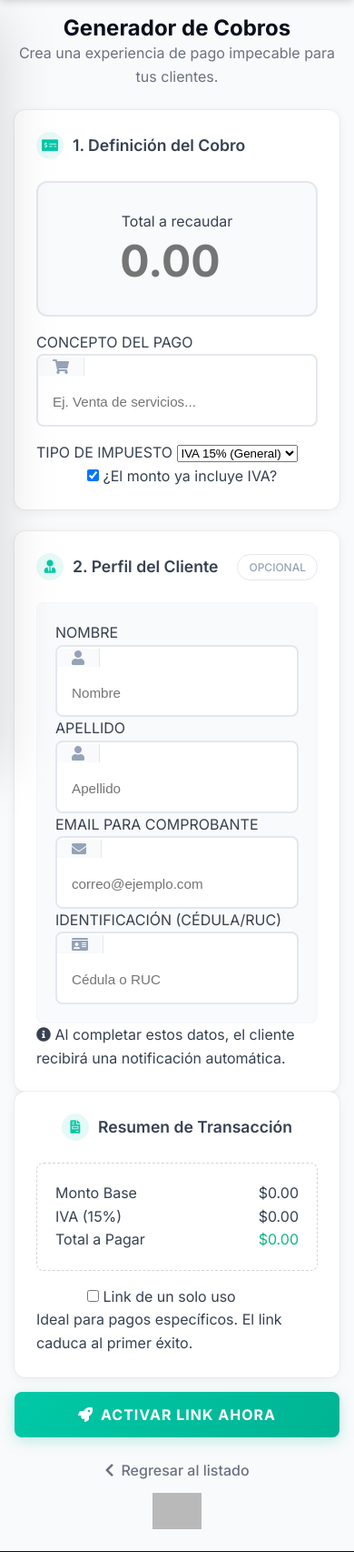
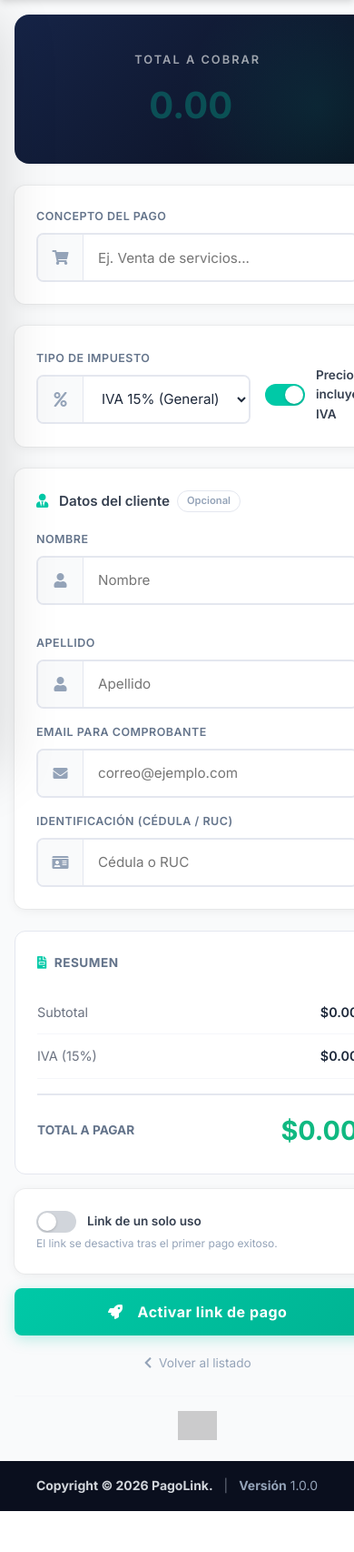
Before and after one commit to lennynT219/NewPagoLink, a Django app: template payments/templates/payments/link_form.html in a window 390 px wide. Shown: the part 60-1766 px from the top of the page at 91% size. After the commit the page ends 1721 px from the top, so only its background shows below. Run offline with Django 5.2, Linux system fonts and the light colour scheme; the template is opened without the code that fills it: values that come from a table or form of the project are taken from there, others are empty; some libraries are stand-ins or nearby versions; grey boxes are pictures that could not be loaded.

Commit message:
feat(ui): redesign link form as modern payment gateway
- Pure CSS Grid layout: left form (1fr) + sticky right panel (400px)
- Amount hero: navy gradient background with teal input, 3.5rem font
- Clean modern-input-group: icon + input with focus teal ring
- Receipt card: live subtotal, IVA, total calculation
- Custom switch toggles (pure CSS, no Bootstrap dependency)
- Client data in 2-column grid, optional badge
- Responsive: single column on mobile
- 114 tests passing, zero Bootstrap grid classes

```diff
--- a/payments/templates/payments/link_form.html
+++ b/payments/templates/payments/link_form.html
@@ -5,306 +5,524 @@
 
 {% block css %}
 <style>
-    /* ── Link Form specific styles (aligned with design-system) ── */
-    .hero-amount-box {
-        background: var(--gray-50);
-        padding: 30px;
-        border-radius: var(--radius);
+    .link-form-layout {
+        display: grid;
+        grid-template-columns: 1fr 400px;
+        gap: var(--space-8);
+        align-items: start;
+        max-width: 1200px;
+        margin: 0 auto;
+    }
+
+    .link-form-left {
+        display: flex;
+        flex-direction: column;
+        gap: var(--space-6);
+    }
+
+    .link-form-right {
+        position: sticky;
+        top: 80px;
+        display: flex;
+        flex-direction: column;
+        gap: var(--space-4);
+    }
+
+    /* ── Amount Hero ── */
+    .amount-hero {
+        background: linear-gradient(135deg, var(--navy-700), var(--navy-900));
+        border-radius: var(--radius-lg);
+        padding: 2.5rem 2rem;
+        text-align: center;
+        position: relative;
+        overflow: hidden;
+    }
+
+    .amount-hero::before {
+        content: '';
+        position: absolute;
+        top: -30%;
+        right: -20%;
+        width: 300px;
+        height: 300px;
+        background: radial-gradient(circle, var(--teal-glow) 0%, transparent 70%);
+        opacity: 0.4;
+    }
+
+    .amount-hero-label {
+        color: rgba(255,255,255,0.6);
+        font-size: 0.8rem;
+        font-weight: 600;
+        text-transform: uppercase;
+        letter-spacing: 2px;
+        margin-bottom: 1rem;
+        position: relative;
+    }
+
+    .amount-hero-input {
+        font-size: 3.5rem !important;
+        font-weight: 700;
+        background: transparent;
+        border: none;
+        color: var(--teal) !important;
+        text-align: center;
+        width: 100%;
+        max-width: 400px;
+        margin: 0 auto;
+        outline: none;
+        font-family: var(--font-family);
+        position: relative;
+        height: auto !important;
+        padding: 0 !important;
+        line-height: 1.2;
+    }
+
+    .amount-hero-input::placeholder {
+        color: rgba(0, 201, 167, 0.3);
+    }
+
+    .amount-hero-input:focus {
+        outline: none;
+        box-shadow: none;
+    }
+
+    .amount-hero-currency {
+        position: absolute;
+        left: 50%;
+        transform: translateX(-50%);
+        top: 2.8rem;
+        font-size: 1.5rem;
+        color: rgba(255,255,255,0.3);
+        font-weight: 500;
+    }
+
+    .amount-hero-error {
+        color: #fca5a5;
+        font-size: 0.8rem;
+        margin-top: 0.5rem;
+        position: relative;
+    }
+
+    /* ── Modern Input Group ── */
+    .modern-field {
+        margin-bottom: var(--space-4);
+    }
+
+    .modern-field label {
+        display: block;
+        font-size: 0.78rem;
+        font-weight: 600;
+        color: var(--gray-600);
+        text-transform: uppercase;
+        letter-spacing: 0.5px;
+        margin-bottom: var(--space-2);
+    }
+
+    .modern-input-group {
+        display: flex;
+        align-items: stretch;
         border: 2px solid var(--gray-200);
+        border-radius: var(--radius-sm);
+        overflow: hidden;
         transition: all var(--transition-fast);
+        background: var(--white);
     }
-    .hero-amount-box:focus-within {
+
+    .modern-input-group:focus-within {
         border-color: var(--teal);
-        background: var(--white);
         box-shadow: 0 0 0 4px rgba(0, 201, 167, 0.1);
     }
-    .hero-amount-input {
-        font-size: 3rem !important;
-        font-weight: 700;
-        border: none;
-        background: transparent;
-        color: var(--success);
-        padding: 0;
-        height: auto;
-        text-align: center;
-        width: 100%;
-        outline: none;
-        font-family: var(--font-family);
-    }
-    .hero-amount-input:focus {
-        box-shadow: none;
-        outline: none;
-    }
-    .receipt-box {
-        background: var(--white);
-        border: 1px dashed var(--gray-300);
-        border-radius: var(--radius-sm);
-        padding: 20px;
-        position: sticky;
-        top: 80px;
-    }
-    .section-title {
-        font-size: 1.1rem;
-        font-weight: var(--font-weight-semibold);
-        color: var(--gray-700);
-        margin-bottom: 1.5rem;
-        display: flex;
-        align-items: center;
-    }
-    .section-title i {
-        width: 30px;
-        height: 30px;
-        background: rgba(0, 201, 167, 0.1);
-        color: var(--teal);
-        border-radius: 50%;
+
+    .modern-input-icon {
         display: flex;
         align-items: center;
         justify-content: center;
-        margin-right: 10px;
-        font-size: 0.9rem;
-    }
-    .custom-switch {
-        padding-left: 3.5rem !important;
-    }
-    .custom-switch .custom-control-label {
-        padding-top: 3px;
-        cursor: pointer;
-    }
-    .custom-switch .custom-control-label::before {
-        left: -3rem !important;
-        height: 1.5rem;
-        width: 2.75rem;
-        border-radius: 1rem;
-    }
-    .custom-switch .custom-control-label::after {
-        left: calc(-3rem + 2px) !important;
-        width: calc(1.5rem - 4px);
-        height: calc(1.5rem - 4px);
-        border-radius: 1rem;
-    }
-    .custom-switch .custom-control-input:checked ~ .custom-control-label::after {
-        transform: translateX(1.25rem);
-    }
-    .client-data-box {
-        background-color: var(--gray-50);
-        border-radius: var(--radius-sm);
-        padding: 20px;
-        border: 1px solid var(--gray-100);
-    }
-    .input-group-modern {
-        border-radius: var(--radius-sm);
-        overflow: hidden;
-        border: 2px solid var(--gray-200);
-        transition: all var(--transition-fast);
-        background: var(--white);
-    }
-    .input-group-modern:focus-within {
-        border-color: var(--teal);
-        box-shadow: 0 0 0 4px rgba(0, 201, 167, 0.1);
-    }
-    .input-group-modern .input-group-prepend .input-group-text {
-        background-color: var(--gray-50);
-        border: none;
+        width: 50px;
+        flex-shrink: 0;
+        background: var(--gray-50);
         border-right: 1px solid var(--gray-200);
         color: var(--gray-400);
-        padding: 0 16px;
         font-size: 1rem;
     }
-    .input-group-modern .form-control {
+
+    .modern-input-group input,
+    .modern-input-group select {
+        flex: 1;
         border: none !important;
         padding: 14px 16px !important;
         font-size: 0.95rem !important;
-        height: 50px !important;
+        font-family: var(--font-family);
         background: var(--white);
         color: var(--gray-800);
+        outline: none !important;
         box-shadow: none !important;
+        height: 50px;
     }
-    .input-group-modern .form-control:focus {
-        box-shadow: none;
-        outline: none;
+
+    .modern-input-group select {
+        cursor: pointer;
     }
-    .input-group-modern select.form-control {
-        height: 50px !important;
-        padding: 0 16px !important;
+
+    /* ── Client Data Card ── */
+    .client-grid {
+        display: grid;
+        grid-template-columns: 1fr 1fr;
+        gap: var(--space-4);
     }
-    .section-header {
+
+    .optional-badge {
+        display: inline-flex;
+        align-items: center;
+        font-size: 0.7rem;
+        font-weight: 600;
+        color: var(--gray-400);
+        border: 1px solid var(--gray-200);
+        border-radius: 50px;
+        padding: 2px 10px;
+        margin-left: var(--space-2);
+    }
+
+    /* ── Receipt / Right Panel ── */
+    .receipt-card {
+        background: var(--white);
+        border: 1px solid var(--gray-200);
+        border-radius: var(--radius);
+        padding: var(--space-6);
+    }
+
+    .receipt-title {
+        font-size: 0.85rem;
+        font-weight: 700;
+        color: var(--gray-600);
+        text-transform: uppercase;
+        letter-spacing: 0.5px;
+        margin-bottom: var(--space-5);
+        display: flex;
+        align-items: center;
+        gap: var(--space-2);
+    }
+
+    .receipt-title i {
+        color: var(--teal);
+    }
+
+    .receipt-row {
+        display: flex;
+        justify-content: space-between;
+        align-items: center;
+        padding: var(--space-3) 0;
+        border-bottom: 1px solid var(--gray-100);
+        font-size: 0.9rem;
+    }
+
+    .receipt-row:last-of-type {
+        border-bottom: none;
+    }
+
+    .receipt-row-label {
+        color: var(--gray-500);
+    }
+
+    .receipt-row-value {
+        font-weight: 600;
+        color: var(--gray-800);
+    }
+
+    .receipt-total {
+        display: flex;
+        justify-content: space-between;
+        align-items: center;
+        margin-top: var(--space-4);
+        padding-top: var(--space-4);
+        border-top: 2px solid var(--gray-200);
+    }
+
+    .receipt-total-label {
+        font-size: 0.85rem;
+        font-weight: 700;
+        color: var(--gray-600);
+        text-transform: uppercase;
+    }
+
+    .receipt-total-value {
+        font-size: 1.8rem;
+        font-weight: 700;
+        color: var(--success);
+    }
+
+    /* ── Switch toggle ── */
+    .toggle-row {
+        display: flex;
+        align-items: center;
+        gap: var(--space-3);
+        padding: var(--space-3) 0;
+    }
+
+    .toggle-row label {
+        font-size: 0.85rem;
+        font-weight: 600;
+        color: var(--gray-700);
+        cursor: pointer;
+    }
+
+    .toggle-hint {
+        font-size: 0.75rem;
+        color: var(--gray-400);
+        margin-top: 2px;
+    }
+
+    /* ── Actions ── */
+    .form-actions {
+        display: flex;
+        flex-direction: column;
+        gap: var(--space-3);
+    }
+
+    .btn-back {
         text-align: center;
-        margin-bottom: var(--space-6);
+        color: var(--gray-400);
+        font-size: 0.85rem;
+        text-decoration: none;
+        padding: var(--space-2);
+        transition: color var(--transition-fast);
     }
-    .section-header h1 {
-        font-size: var(--font-size-3xl);
-        font-weight: var(--font-weight-bold);
-        color: var(--navy-900);
+
+    .btn-back:hover {
+        color: var(--gray-600);
     }
-    .section-header p {
-        color: var(--gray-500);
-        font-size: var(--font-size-base);
+
+    /* ── Switch styling ── */
+    .switch-wrapper {
+        display: flex;
+        align-items: center;
+        gap: var(--space-3);
+    }
+
+    .switch-wrapper input[type="checkbox"] {
+        width: 44px;
+        height: 24px;
+        appearance: none;
+        background: var(--gray-300);
+        border-radius: 12px;
+        position: relative;
+        cursor: pointer;
+        transition: background var(--transition-fast);
+        flex-shrink: 0;
+    }
+
+    .switch-wrapper input[type="checkbox"]::before {
+        content: '';
+        position: absolute;
+        top: 2px;
+        left: 2px;
+        width: 20px;
+        height: 20px;
+        border-radius: 50%;
+        background: var(--white);
+        transition: transform var(--transition-fast);
+        box-shadow: 0 1px 3px rgba(0,0,0,0.2);
+    }
+
+    .switch-wrapper input[type="checkbox"]:checked {
+        background: var(--teal);
+    }
+
+    .switch-wrapper input[type="checkbox"]:checked::before {
+        transform: translateX(20px);
+    }
+
+    .switch-label {
+        font-size: 0.85rem;
+        font-weight: 600;
+        color: var(--gray-700);
+    }
+
+    /* ── Verified badge ── */
+    .verified-badge {
+        text-align: center;
+        padding-top: var(--space-4);
+        border-top: 1px solid var(--gray-100);
+    }
+
+    .verified-badge img {
+        height: 32px;
+        opacity: 0.5;
+    }
+
+    /* ── Responsive ── */
+    @media (max-width: 900px) {
+        .link-form-layout {
+            grid-template-columns: 1fr;
+            gap: var(--space-6);
+        }
+
+        .link-form-right {
+            position: static;
+        }
+
+        .amount-hero-input {
+            font-size: 2.5rem !important;
+            max-width: 300px;
+        }
+
+        .client-grid {
+            grid-template-columns: 1fr;
+        }
     }
 </style>
 {% endblock %}
 
 {% block content %}
-<div class="section-header">
-    <h1>Generador de Cobros</h1>
-    <p>Crea una experiencia de pago impecable para tus clientes.</p>
-</div>
 
-<form method="POST" style="max-width:1200px;margin:0 auto;">
+<form method="POST" novalidate>
     {% csrf_token %}
-    <div class="row">
 
-        <!-- COLUMNA IZQUIERDA -->
-        <div class="col-lg-7">
+    <div class="link-form-layout">
 
-            <!-- 1. Información del Monto -->
-            <div class="card-modern">
-                <div class="section-title">
-                    <i class="fas fa-money-check-alt"></i> 1. Definición del Cobro
-                </div>
+        <!-- ═══ LEFT COLUMN: Form Fields ═══ -->
+        <div class="link-form-left">
 
-                <div class="hero-amount-box mb-4">
-                    <label class="text-muted small text-uppercase font-weight-bold d-block text-center mb-3">Total a recaudar</label>
+            <!-- 1. Amount Hero -->
+            <div class="amount-hero">
+                <div class="amount-hero-label">Total a cobrar</div>
                 {{ form.subtotal }}
                 {% if form.subtotal.errors %}
-                        <div class="text-danger text-center small mt-2">{{ form.subtotal.errors }}</div>
+                    <div class="amount-hero-error">{{ form.subtotal.errors.0 }}</div>
                 {% endif %}
             </div>
 
-                <div class="form-group mb-4">
-                    <label class="small font-weight-bold text-muted">CONCEPTO DEL PAGO</label>
-                    <div class="input-group input-group-modern">
-                        <div class="input-group-prepend">
-                            <span class="input-group-text"><i class="fas fa-shopping-cart"></i></span>
-                        </div>
+            <!-- 2. Concept -->
+            <div class="card-modern">
+                <div class="modern-field" style="margin-bottom: 0;">
+                    <label>Concepto del pago</label>
+                    <div class="modern-input-group">
+                        <div class="modern-input-icon"><i class="fas fa-shopping-cart"></i></div>
                         {{ form.description }}
                     </div>
                 </div>
+            </div>
 
-                <div class="row">
-                    <div class="col-md-6">
-                        <div class="form-group mb-0">
-                            <label class="small font-weight-bold text-muted">TIPO DE IMPUESTO</label>
+            <!-- 3. Tax Settings -->
+            <div class="card-modern">
+                <div style="display: grid; grid-template-columns: 1fr auto; gap: var(--space-4); align-items: center;">
+                    <div class="modern-field" style="margin-bottom:0;">
+                        <label>Tipo de impuesto</label>
+                        <div class="modern-input-group">
+                            <div class="modern-input-icon"><i class="fas fa-percent"></i></div>
                             {{ form.tax_type }}
                         </div>
                     </div>
-                    <div class="col-md-6 d-flex align-items-end">
-                        <div class="custom-control custom-switch custom-switch-on-success mb-2">
+                    <div style="padding-top: 1.2rem;">
+                        <div class="switch-wrapper">
                             {{ form.include_igv }}
-                            <label class="custom-control-label" for="id_include_igv">
-                                <span class="text-sm font-weight-bold">{{ form.include_igv.label }}</span>
-                            </label>
+                            <label for="id_include_igv" class="switch-label">Precio incluye IVA</label>
                         </div>
                     </div>
                 </div>
             </div>
 
-            <!-- 2. Datos del Cliente -->
-            <div class="card-modern" style="margin-top:var(--space-6);">
-                <div class="section-title">
-                    <i class="fas fa-user-tie"></i> 2. Perfil del Cliente
-                    <span style="margin-left:auto;font-size:var(--font-size-xs);font-weight:var(--font-weight-medium);color:var(--gray-400);border:1px solid var(--gray-200);border-radius:var(--radius-full);padding:4px 12px;">OPCIONAL</span>
+            <!-- 4. Client Data (Optional) -->
+            <div class="card-modern">
+                <div style="display: flex; align-items: center; margin-bottom: var(--space-5);">
+                    <h3 style="font-size: 0.95rem; font-weight: 600; color: var(--gray-700); margin: 0;">
+                        <i class="fas fa-user-tie" style="color: var(--teal); margin-right: var(--space-2);"></i>
+                        Datos del cliente
+                    </h3>
+                    <span class="optional-badge">Opcional</span>
                 </div>
 
-                <div class="client-data-box">
-                    <div class="row">
-                        <div class="col-md-6">
-                            <div class="form-group mb-3">
-                                <label class="small font-weight-bold text-muted">NOMBRE</label>
-                                <div class="input-group input-group-modern">
-                                    <div class="input-group-prepend">
-                                        <span class="input-group-text"><i class="fas fa-user"></i></span>
-                                    </div>
+                <div class="client-grid">
+                    <div class="modern-field">
+                        <label>Nombre</label>
+                        <div class="modern-input-group">
+                            <div class="modern-input-icon"><i class="fas fa-user"></i></div>
                             {{ form.firstname }}
                         </div>
                     </div>
-                        </div>
-                        <div class="col-md-6">
-                            <div class="form-group mb-3">
-                                <label class="small font-weight-bold text-muted">APELLIDO</label>
-                                <div class="input-group input-group-modern">
-                                    <div class="input-group-prepend">
-                                        <span class="input-group-text"><i class="fas fa-user"></i></span>
-                                    </div>
+                    <div class="modern-field">
+                        <label>Apellido</label>
+                        <div class="modern-input-group">
+                            <div class="modern-input-icon"><i class="fas fa-user"></i></div>
                             {{ form.lastname }}
                         </div>
                     </div>
                 </div>
-                    </div>
 
-                    <div class="form-group mb-3">
-                        <label class="small font-weight-bold text-muted">EMAIL PARA COMPROBANTE</label>
-                        <div class="input-group input-group-modern">
-                            <div class="input-group-prepend">
-                                <span class="input-group-text"><i class="fas fa-envelope"></i></span>
-                            </div>
+                <div class="modern-field">
+                    <label>Email para comprobante</label>
+                    <div class="modern-input-group">
+                        <div class="modern-input-icon"><i class="fas fa-envelope"></i></div>
                         {{ form.email }}
                     </div>
                 </div>
 
-                    <div class="form-group mb-0">
-                        <label class="small font-weight-bold text-muted">IDENTIFICACIÓN (CÉDULA/RUC)</label>
-                        <div class="input-group input-group-modern">
-                            <div class="input-group-prepend">
-                                <span class="input-group-text"><i class="fas fa-id-card"></i></span>
-                            </div>
+                <div class="modern-field" style="margin-bottom: 0;">
+                    <label>Identificación (Cédula / RUC)</label>
+                    <div class="modern-input-group">
+                        <div class="modern-input-icon"><i class="fas fa-id-card"></i></div>
                         {{ form.identity }}
                     </div>
                 </div>
             </div>
-                <p class="text-xs text-muted mt-3 mb-0">
-                    <i class="fas fa-info-circle mr-1"></i> Al completar estos datos, el cliente recibirá una notificación automática.
-                </p>
+
+        </div>
+
+        <!-- ═══ RIGHT COLUMN: Receipt + Actions ═══ -->
+        <div class="link-form-right">
+
+            <!-- Receipt -->
+            <div class="receipt-card">
+                <div class="receipt-title">
+                    <i class="fas fa-file-invoice"></i> Resumen
+                </div>
+
+                <div class="receipt-row">
+                    <span class="receipt-row-label">Subtotal</span>
+                    <span class="receipt-row-value" id="lbl_base">$0.00</span>
+                </div>
+                <div class="receipt-row">
+                    <span class="receipt-row-label" id="lbl_tax_name">IVA (0%)</span>
+                    <span class="receipt-row-value" id="lbl_iva">$0.00</span>
+                </div>
+
+                <div class="receipt-total">
+                    <span class="receipt-total-label">Total a pagar</span>
+                    <span class="receipt-total-value" id="lbl_total">$0.00</span>
                 </div>
             </div>
 
-        <!-- COLUMNA DERECHA -->
-        <div class="col-lg-5">
-
+            <!-- Switch: single-use -->
             <div class="card-modern">
-                <div class="section-title justify-content-center">
-                    <i class="fas fa-file-invoice"></i> Resumen de Transacción
+                <div style="padding: 0;">
+                    <div class="switch-wrapper">
+                        {{ form.unique }}
+                        <label for="id_unique" class="switch-label">Link de un solo uso</label>
                     </div>
-
-                <div class="receipt-box mb-4">
-                    <div class="d-flex justify-content-between mb-2">
-                        <span class="text-muted">Monto Base</span>
-                        <span id="lbl_base" class="font-weight-bold text-dark">$0.00</span>
-                    </div>
-                    <div class="d-flex justify-content-between mb-3">
-                        <span class="text-muted" id="lbl_tax_name">IVA (15%)</span>
-                        <span id="lbl_iva" class="font-weight-bold text-dark">$0.00</span>
-                    </div>
-                    <div class="border-top pt-3 d-flex justify-content-between align-items-center">
-                        <span class="font-weight-bold text-uppercase small text-muted">Total a Pagar</span>
-                        <span id="lbl_total" class="h2 font-weight-bold text-success mb-0">$0.00</span>
+                    <p class="toggle-hint">El link se desactiva tras el primer pago exitoso.</p>
                 </div>
             </div>
 
-                <div class="custom-control custom-switch custom-switch-on-primary py-2">
-                    {{ form.unique }}
-                    <label class="custom-control-label" for="id_unique">
-                        <span class="font-weight-bold">Link de un solo uso</span>
-                    </label>
-                </div>
-                <p class="text-xs text-muted ml-5">Ideal para pagos específicos. El link caduca al primer éxito.</p>
-            </div>
-
-            <div class="mt-4">
-                <button type="submit" class="btn-primary-auth" style="width:100%;padding:15px;font-weight:700;text-transform:uppercase;letter-spacing:1px;font-size:var(--font-size-base);">
-                    <i class="fas fa-rocket mr-2"></i> ACTIVAR LINK AHORA
+            <!-- Actions -->
+            <div class="form-actions">
+                <button type="submit" class="btn-primary-auth" style="padding: 16px; font-size: 1rem; font-weight: 700; letter-spacing: 0.5px;">
+                    <i class="fas fa-rocket" style="margin-right: var(--space-2);"></i>
+                    Activar link de pago
                 </button>
-                <a href="{% url 'payments:link_list' %}" class="btn-secondary" style="width:100%;margin-top:var(--space-3);text-align:center;border:none;color:var(--gray-500);background:transparent;">
-                    <i class="fas fa-chevron-left mr-1 small"></i> Regresar al listado
+                <a href="{% url 'payments:link_list' %}" class="btn-back">
+                    <i class="fas fa-chevron-left" style="margin-right: 4px;"></i> Volver al listado
                 </a>
             </div>
 
-            <div class="text-center mt-5">
-                <img src="https://www.datafast.com.ec/images/verified.png" alt="Datafast Verified" style="height: 40px; opacity: 0.7;">
+            <!-- Verified -->
+            <div class="verified-badge">
+                <img src="https://www.datafast.com.ec/images/verified.png" alt="Datafast Verified">
             </div>
+
         </div>
 
     </div>
 </form>
+
 {% endblock %}
 
 {% block javascript %}
@@ -319,7 +537,7 @@ $(document).ready(function() {
     const lblTotal = $('#lbl_total');
     const lblTaxName = $('#lbl_tax_name');
 
-    inputMonto.addClass('hero-amount-input');
+    inputMonto.addClass('amount-hero-input');
     inputMonto.attr('placeholder', '0.00');
 
     function calcular() {
@@ -344,7 +562,6 @@ $(document).ready(function() {
         lblTaxName.text(taxName);
 
         let base, iva, total;
-
         if (incluyeIva) {
             total = monto;
             base = total / (1 + rate);
@@ -363,7 +580,6 @@ $(document).ready(function() {
     inputMonto.on('input', calcular);
     selectTax.on('change', calcular);
     switchInclude.on('change', calcular);
-
     calcular();
 });
 </script>
```
Lines whose indentation alone changed are shown as unchanged.
